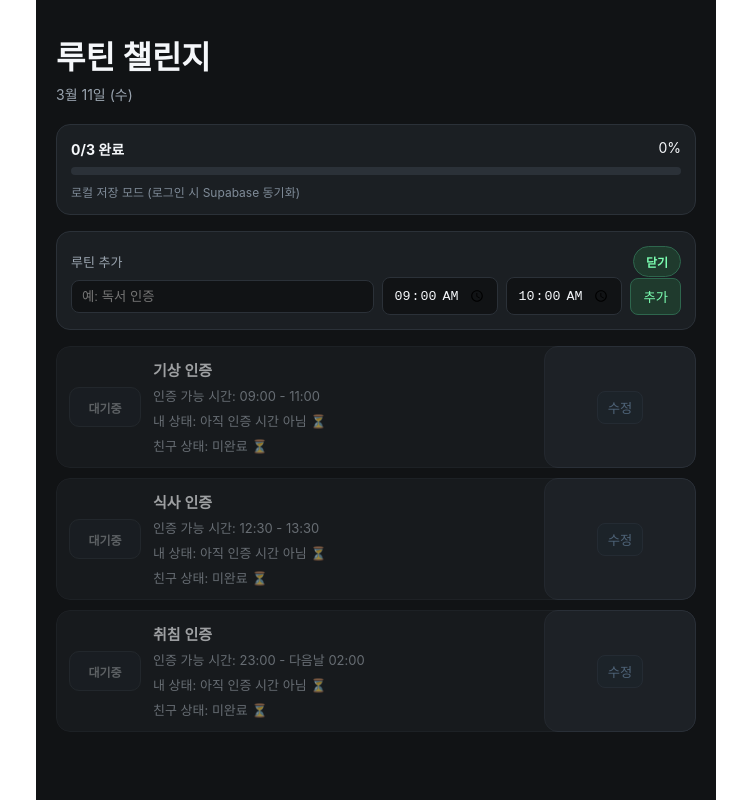
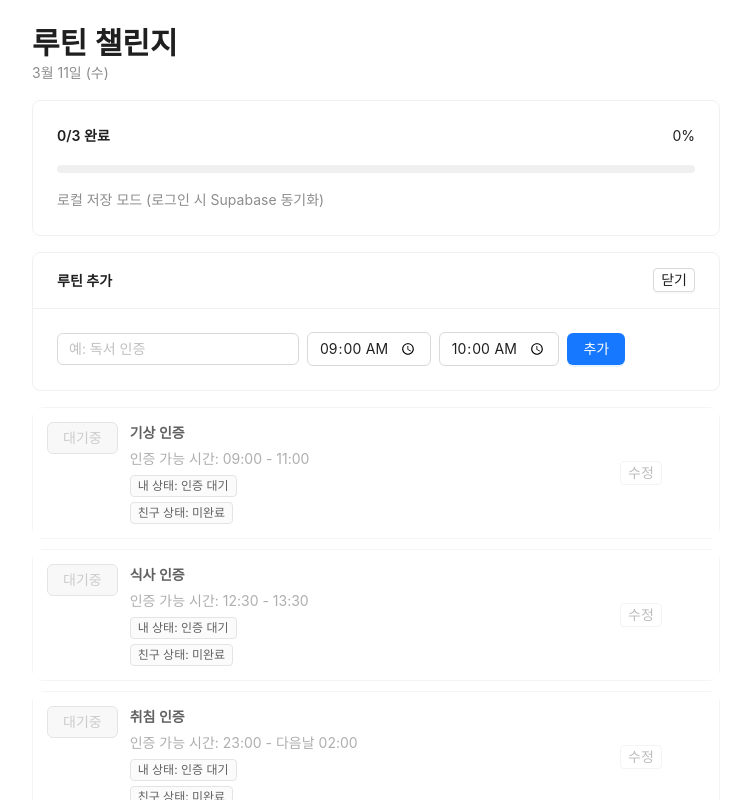
Before and after one commit to jxxh204/routine-app, a Next.js app in the folder apps/web/: page /today in a window 1280 px wide. Both pictures are taken after a click on the button "+ 추가". Shown: the whole page, without its empty margins (264-1015 px from the left). Built offline with nearby package versions, Linux system fonts and the light colour scheme; no server answers.

Commit message:
feat(web): migrate today view UI to Ant Design

```diff
--- a/apps/web/package.json
+++ b/apps/web/package.json
@@ -10,6 +10,7 @@
   },
   "dependencies": {
     "@supabase/supabase-js": "^2.99.1",
+    "antd": "^5.28.0",
     "next": "16.1.6",
     "react": "19.2.3",
     "react-dom": "19.2.3"
--- a/apps/web/src/app/layout.tsx
+++ b/apps/web/src/app/layout.tsx
@@ -1,5 +1,6 @@
 import type { Metadata } from "next";
 import { Geist, Geist_Mono } from "next/font/google";
+import 'antd/dist/reset.css';
 import "./globals.css";
 
 const geistSans = Geist({
--- a/apps/web/src/app/today/today-view.tsx
+++ b/apps/web/src/app/today/today-view.tsx
@@ -10,12 +10,25 @@ import {
   useState,
 } from 'react';
 
+import {
+  Button,
+  Card,
+  Input,
+  Progress,
+  Space,
+  Tag,
+  Typography,
+} from 'antd';
+import Image from 'next/image';
+
 import { supabase } from '@/lib/supabase';
 
 const STORAGE_PREFIX = 'routine-challenge-v1';
 const buddyUserId = process.env.NEXT_PUBLIC_BUDDY_USER_ID;
 const CUSTOM_ROUTINES_KEY = `${STORAGE_PREFIX}:custom-routines`;
 const DEFAULT_ROUTINES_KEY = `${STORAGE_PREFIX}:default-routines`;
+
+const { Title, Text } = Typography;
 
 type Routine = {
   id: string;
@@ -606,29 +619,29 @@ export function TodayView() {
 
   return (
     <main style={styles.page}>
-      <div style={styles.headerRow}>
-        <div>
-          <h1 style={styles.title}>루틴 챌린지</h1>
-          <p style={styles.date}>{today}</p>
+      <Space direction="vertical" size={16} style={{ width: '100%' }}>
+        <header>
+          <Title level={2} style={{ margin: 0 }}>루틴 챌린지</Title>
+          <Text type="secondary">{today}</Text>
+        </header>
+
+        <Card>
+          <Space direction="vertical" size={10} style={{ width: '100%' }}>
+            <div style={styles.progressHeader}>
+              <Text strong>{doneCount}/{routines.length} 완료</Text>
+              <Text>{progress}%</Text>
             </div>
-      </div>
+            <Progress percent={progress} showInfo={false} strokeColor="#52c41a" />
+            <Text type="secondary">{syncMessage}</Text>
+          </Space>
+        </Card>
 
-      <section style={styles.progressCard}>
-        <div style={styles.progressTop}>
-          <strong>{doneCount}/{routines.length} 완료</strong>
-          <span>{progress}%</span>
-        </div>
-        <div style={styles.progressTrack}>
-          <div style={{ ...styles.progressFill, width: `${progress}%` }} />
-        </div>
-        <p style={styles.syncText}>{syncMessage}</p>
-      </section>
-
-      <section style={styles.progressCard}>
-        <div style={styles.addHeaderRow}>
-          <p style={{ ...styles.meta, margin: 0 }}>루틴 추가</p>
-          <button
-            style={styles.addToggleButton}
+        <Card
+          title={<Text strong>루틴 추가</Text>}
+          extra={(
+            <Button
+              type={isAddFormOpen ? 'default' : 'primary'}
+              size="small"
               onClick={() => {
                 if (isAddFormOpen) {
                   setEditingRoutineId(null);
@@ -640,25 +653,24 @@ export function TodayView() {
               }}
             >
               {isAddFormOpen ? '닫기' : '+ 추가'}
-          </button>
-        </div>
-
+            </Button>
+          )}
+        >
           {isAddFormOpen ? (
-          <div style={styles.addRow}>
-            <input
-              style={styles.input}
+            <Space wrap style={{ width: '100%' }}>
+              <Input
+                style={{ minWidth: 220 }}
                 placeholder="예: 독서 인증"
                 value={newTitle}
                 onChange={(e) => setNewTitle(e.target.value)}
               />
-            <input style={styles.inputTime} type="time" value={newStart} onChange={(e) => setNewStart(e.target.value)} />
-            <input style={styles.inputTime} type="time" value={newEnd} onChange={(e) => setNewEnd(e.target.value)} />
-            <button style={styles.addButton} onClick={submitRoutineForm}>
+              <Input type="time" value={newStart} onChange={(e) => setNewStart(e.target.value)} />
+              <Input type="time" value={newEnd} onChange={(e) => setNewEnd(e.target.value)} />
+              <Button type="primary" onClick={submitRoutineForm}>
                 {editingRoutineId ? '수정 저장' : '추가'}
-            </button>
+              </Button>
               {editingRoutineId ? (
-              <button
-                style={styles.cancelButton}
+                <Button
                   onClick={() => {
                     setEditingRoutineId(null);
                     setNewTitle('');
@@ -668,59 +680,16 @@ export function TodayView() {
                   }}
                 >
                   취소
-              </button>
+                </Button>
               ) : null}
-          </div>
+            </Space>
           ) : null}
-      </section>
+        </Card>
 
         <section style={styles.list}>
           {routines.map((routine) => {
             const inWindow = isInTimeWindow(nowMinute, routine.startMinute, routine.endMinute);
             const canCertify = inWindow && !routine.doneByMe;
-
-          const card = (
-            <article
-              style={{
-                ...styles.item,
-                ...(inWindow ? styles.itemActive : styles.itemInactive),
-                ...(swipedRoutineId === routine.id ? styles.itemSwiped : {}),
-              }}
-            >
-              <button
-                onClick={() => void openCameraForRoutine(routine.id)}
-                disabled={!canCertify}
-                style={{
-                  ...styles.checkButton,
-                  ...(routine.doneByMe ? styles.checkButtonDone : {}),
-                  ...(!canCertify && !routine.doneByMe ? styles.checkButtonDisabled : {}),
-                }}
-              >
-                {routine.doneByMe ? '인증완료' : canCertify ? '인증하기' : '대기중'}
-              </button>
-
-              <div style={styles.itemBody}>
-                <p style={styles.itemTitle}>{routine.title}</p>
-                <p style={styles.meta}>인증 가능 시간: {routine.timeRangeLabel}</p>
-                <p style={styles.meta}>
-                  내 상태:{' '}
-                  {routine.doneByMe
-                    ? `완료 ✅${routine.doneAt ? ` (${routine.doneAt})` : ''}`
-                    : inWindow
-                      ? '지금 인증 가능 🔓'
-                      : '아직 인증 시간 아님 ⏳'}
-                </p>
-                <p style={styles.meta}>
-                  친구 상태: {routine.isDefault ? (routine.doneByBuddy ? '완료 ✅' : '미완료 ⏳') : '커스텀 루틴은 미연동'}
-                </p>
-                {routine.proofImage ? (
-                  <div style={styles.thumbWrap}>
-                    <img src={routine.proofImage} alt={`${routine.title} 인증 사진`} style={styles.thumbImage} />
-                  </div>
-                ) : null}
-              </div>
-            </article>
-          );
 
             return (
               <div
@@ -730,29 +699,76 @@ export function TodayView() {
                 onTouchEnd={handleRoutineTouchEnd}
               >
                 <div style={styles.actionWrap}>
-                <button style={styles.editButton} onClick={() => startEditRoutine(routine.id)}>수정</button>
+                  <Button size="small" onClick={() => startEditRoutine(routine.id)}>수정</Button>
                   {!routine.isDefault ? (
-                  <button style={styles.deleteButton} onClick={() => removeRoutine(routine.id)}>삭제</button>
+                    <Button size="small" danger onClick={() => removeRoutine(routine.id)}>삭제</Button>
                   ) : null}
                 </div>
-              {card}
+
+                <Card
+                  style={{
+                    ...styles.routineCard,
+                    ...(swipedRoutineId === routine.id ? styles.itemSwiped : {}),
+                    ...(inWindow ? styles.routineCardActive : styles.routineCardInactive),
+                  }}
+                  bodyStyle={{ padding: 14 }}
+                >
+                  <div style={styles.routineRow}>
+                    <Button type={routine.doneByMe ? 'primary' : 'default'} disabled={!canCertify} onClick={() => void openCameraForRoutine(routine.id)}>
+                      {routine.doneByMe ? '인증완료' : canCertify ? '인증하기' : '대기중'}
+                    </Button>
+
+                    <Space direction="vertical" size={4} style={{ width: '100%' }}>
+                      <Text strong>{routine.title}</Text>
+                      <Text type="secondary">인증 가능 시간: {routine.timeRangeLabel}</Text>
+                      <div>
+                        <Tag color={routine.doneByMe ? 'green' : inWindow ? 'blue' : 'default'}>
+                          {routine.doneByMe
+                            ? `내 상태: 완료${routine.doneAt ? ` (${routine.doneAt})` : ''}`
+                            : inWindow
+                              ? '내 상태: 지금 인증 가능'
+                              : '내 상태: 인증 대기'}
+                        </Tag>
+                      </div>
+                      <div>
+                        <Tag color={routine.isDefault ? (routine.doneByBuddy ? 'green' : 'default') : 'purple'}>
+                          친구 상태: {routine.isDefault ? (routine.doneByBuddy ? '완료' : '미완료') : '커스텀 루틴은 미연동'}
+                        </Tag>
+                      </div>
+
+                      {routine.proofImage ? (
+                        <Image
+                          src={routine.proofImage}
+                          alt={`${routine.title} 인증 사진`}
+                          width={92}
+                          height={92}
+                          unoptimized
+                          style={styles.thumbImage}
+                        />
+                      ) : null}
+                    </Space>
+                  </div>
+                </Card>
               </div>
             );
           })}
         </section>
+      </Space>
 
       {cameraRoutineId ? (
         <section style={styles.cameraOverlay}>
-          <div style={styles.cameraPage}>
-            <p style={styles.cameraTitle}>카메라 인증</p>
-            <p style={styles.meta}>사진을 촬영하면 해당 루틴에 인증 썸네일이 저장됩니다.</p>
-            {cameraError ? <p style={styles.cameraError}>{cameraError}</p> : null}
+          <Card style={{ width: '100%', maxWidth: 520 }}>
+            <Space direction="vertical" size={10} style={{ width: '100%' }}>
+              <Title level={4} style={{ margin: 0 }}>카메라 인증</Title>
+              <Text type="secondary">사진을 촬영하면 해당 루틴에 인증 썸네일이 저장됩니다.</Text>
+              {cameraError ? <Text type="danger">{cameraError}</Text> : null}
               <video ref={videoRef} autoPlay playsInline muted style={styles.cameraPreview} />
-            <div style={styles.cameraActionRow}>
-              <button style={styles.addButton} onClick={() => void captureRoutinePhoto()}>촬영 후 저장</button>
-              <button style={styles.cancelButton} onClick={closeCamera}>닫기</button>
-            </div>
-          </div>
+              <Space>
+                <Button type="primary" onClick={() => void captureRoutinePhoto()}>촬영 후 저장</Button>
+                <Button onClick={closeCamera}>닫기</Button>
+              </Space>
+            </Space>
+          </Card>
         </section>
       ) : null}
     </main>
@@ -761,110 +777,14 @@ export function TodayView() {
 
 const styles: Record<string, CSSProperties> = {
   page: {
-    maxWidth: 680,
+    maxWidth: 720,
     margin: '0 auto',
-    padding: '32px 20px 56px',
-    background: '#111315',
+    padding: '24px 16px 56px',
     minHeight: '100vh',
-    color: '#f5f7fa',
-    fontFamily: 'Pretendard, -apple-system, BlinkMacSystemFont, Segoe UI, sans-serif',
   },
-  headerRow: {
+  progressHeader: {
     display: 'flex',
     justifyContent: 'space-between',
-    alignItems: 'flex-start',
-    marginBottom: 20,
-  },
-  title: {
-    margin: 0,
-    fontSize: 32,
-    fontWeight: 700,
-  },
-  date: {
-    margin: '6px 0 0',
-    color: '#9aa4af',
-    fontSize: 14,
-  },
-  progressCard: {
-    background: '#1b1f23',
-    border: '1px solid #2b3138',
-    borderRadius: 14,
-    padding: 14,
-    marginBottom: 16,
-  },
-  progressTop: {
-    display: 'flex',
-    justifyContent: 'space-between',
-    marginBottom: 8,
-    fontSize: 14,
-  },
-  progressTrack: {
-    height: 8,
-    background: '#2b3138',
-    borderRadius: 999,
-    overflow: 'hidden',
-  },
-  progressFill: {
-    height: '100%',
-    background: '#7cffb2',
-  },
-  syncText: {
-    margin: '8px 0 0',
-    fontSize: 12,
-    color: '#7f8b98',
-  },
-  addHeaderRow: {
-    display: 'flex',
-    justifyContent: 'space-between',
-    alignItems: 'center',
-  },
-  addToggleButton: {
-    background: '#1f3a2d',
-    color: '#7cffb2',
-    border: '1px solid #2e664d',
-    borderRadius: 999,
-    padding: '6px 12px',
-    cursor: 'pointer',
-    fontSize: 12,
-    fontWeight: 600,
-  },
-  addRow: {
-    display: 'flex',
-    gap: 8,
-    alignItems: 'center',
-    flexWrap: 'wrap',
-  },
-  input: {
-    flex: 1,
-    minWidth: 180,
-    background: '#111315',
-    color: '#f5f7fa',
-    border: '1px solid #2b3138',
-    borderRadius: 8,
-    padding: '8px 10px',
-  },
-  inputTime: {
-    background: '#111315',
-    color: '#f5f7fa',
-    border: '1px solid #2b3138',
-    borderRadius: 8,
-    padding: '8px 10px',
-  },
-  addButton: {
-    background: '#1f3a2d',
-    color: '#7cffb2',
-    border: '1px solid #2e664d',
-    borderRadius: 8,
-    padding: '8px 12px',
-    cursor: 'pointer',
-  },
-  cancelButton: {
-    background: '#2a3038',
-    color: '#d0d8e0',
-    border: '1px solid #3b4552',
-    borderRadius: 8,
-    padding: '8px 12px',
-    cursor: 'pointer',
   },
   list: {
     display: 'flex',
@@ -874,149 +794,62 @@ const styles: Record<string, CSSProperties> = {
   swipeWrap: {
     position: 'relative',
     overflow: 'hidden',
-    borderRadius: 14,
+    borderRadius: 12,
   },
   actionWrap: {
     position: 'absolute',
     right: 0,
     top: 0,
     bottom: 0,
-    width: 152,
+    width: 150,
     display: 'flex',
     alignItems: 'center',
     justifyContent: 'center',
     gap: 8,
-    background: '#21262d',
-    border: '1px solid #303844',
-    borderRadius: 14,
+    paddingRight: 8,
   },
-  item: {
+  routineCard: {
     position: 'relative',
     zIndex: 1,
-    display: 'flex',
-    gap: 12,
-    alignItems: 'center',
-    background: '#1b1f23',
-    border: '1px solid #2b3138',
-    borderRadius: 14,
-    padding: 12,
     transition: 'all 0.2s ease',
   },
   itemSwiped: {
-    transform: 'translateX(-152px)',
+    transform: 'translateX(-150px)',
   },
-  itemActive: {
-    border: '1px solid #2e664d',
-    boxShadow: '0 0 0 1px rgba(124,255,178,0.15) inset',
-    opacity: 1,
+  routineCardActive: {
+    borderColor: '#91caff',
   },
-  itemInactive: {
-    border: '1px solid #252a31',
-    opacity: 0.62,
-    filter: 'grayscale(0.2)',
+  routineCardInactive: {
+    opacity: 0.7,
   },
-  checkButton: {
-    width: 72,
-    height: 40,
-    borderRadius: 10,
-    border: '1px solid #3c4652',
-    background: '#242b33',
-    color: '#e6edf3',
-    cursor: 'pointer',
-    fontSize: 12,
-    fontWeight: 600,
-  },
-  checkButtonDone: {
-    background: '#1f3a2d',
-    color: '#7cffb2',
-    border: '1px solid #2e664d',
-  },
-  checkButtonDisabled: {
-    opacity: 0.55,
-    cursor: 'not-allowed',
-  },
-  editButton: {
-    border: '1px solid #334050',
-    background: '#1f2a36',
-    color: '#9ed0ff',
-    borderRadius: 8,
-    padding: '6px 10px',
-    cursor: 'pointer',
-  },
-  deleteButton: {
-    border: '1px solid #4a2f35',
-    background: '#2b1d21',
-    color: '#ff9ba8',
-    borderRadius: 8,
-    padding: '6px 10px',
-    cursor: 'pointer',
-  },
-  itemBody: {
-    flex: 1,
-  },
-  itemTitle: {
-    margin: 0,
-    fontSize: 15,
-    fontWeight: 600,
-  },
-  meta: {
-    margin: '6px 0 0',
-    fontSize: 13,
-    color: '#9aa4af',
-  },
-  thumbWrap: {
-    marginTop: 10,
-    width: 72,
-    height: 72,
-    borderRadius: 10,
-    overflow: 'hidden',
-    border: '1px solid #2f3a46',
+  routineRow: {
+    display: 'flex',
+    alignItems: 'flex-start',
+    gap: 12,
   },
   thumbImage: {
-    width: '100%',
-    height: '100%',
+    width: 92,
+    height: 92,
     objectFit: 'cover',
+    borderRadius: 8,
+    border: '1px solid #d9d9d9',
   },
   cameraOverlay: {
     position: 'fixed',
     inset: 0,
-    background: 'rgba(7, 9, 11, 0.78)',
+    background: 'rgba(7, 9, 11, 0.65)',
     display: 'flex',
     alignItems: 'center',
     justifyContent: 'center',
     padding: 16,
-    zIndex: 10,
-  },
-  cameraPage: {
-    width: '100%',
-    maxWidth: 520,
-    background: '#14191f',
-    border: '1px solid #2b3138',
-    borderRadius: 14,
-    padding: 14,
-  },
-  cameraTitle: {
-    margin: 0,
-    fontSize: 18,
-    fontWeight: 700,
-  },
-  cameraError: {
-    marginTop: 8,
-    color: '#ff9ba8',
-    fontSize: 12,
+    zIndex: 20,
   },
   cameraPreview: {
     width: '100%',
     borderRadius: 10,
-    marginTop: 10,
-    border: '1px solid #2f3a46',
-    background: '#0f1318',
+    border: '1px solid #d9d9d9',
+    background: '#f5f5f5',
     aspectRatio: '3 / 4',
     objectFit: 'cover',
   },
-  cameraActionRow: {
-    display: 'flex',
-    gap: 8,
-    marginTop: 12,
-  },
 };
```
Also changed, not shown: 1 other file (tests, documents, lock files or other folders). Lines whose indentation alone changed are shown as unchanged.
